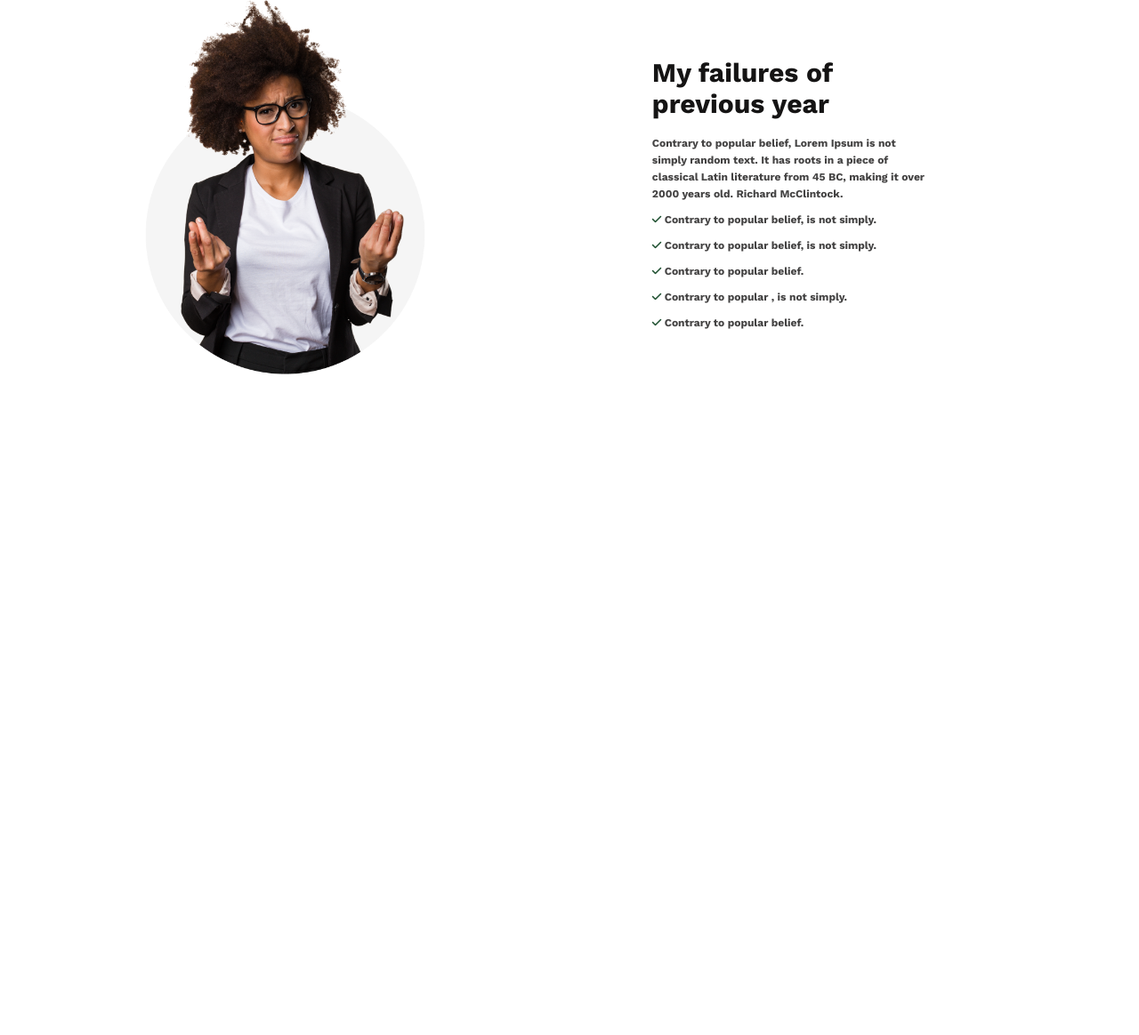
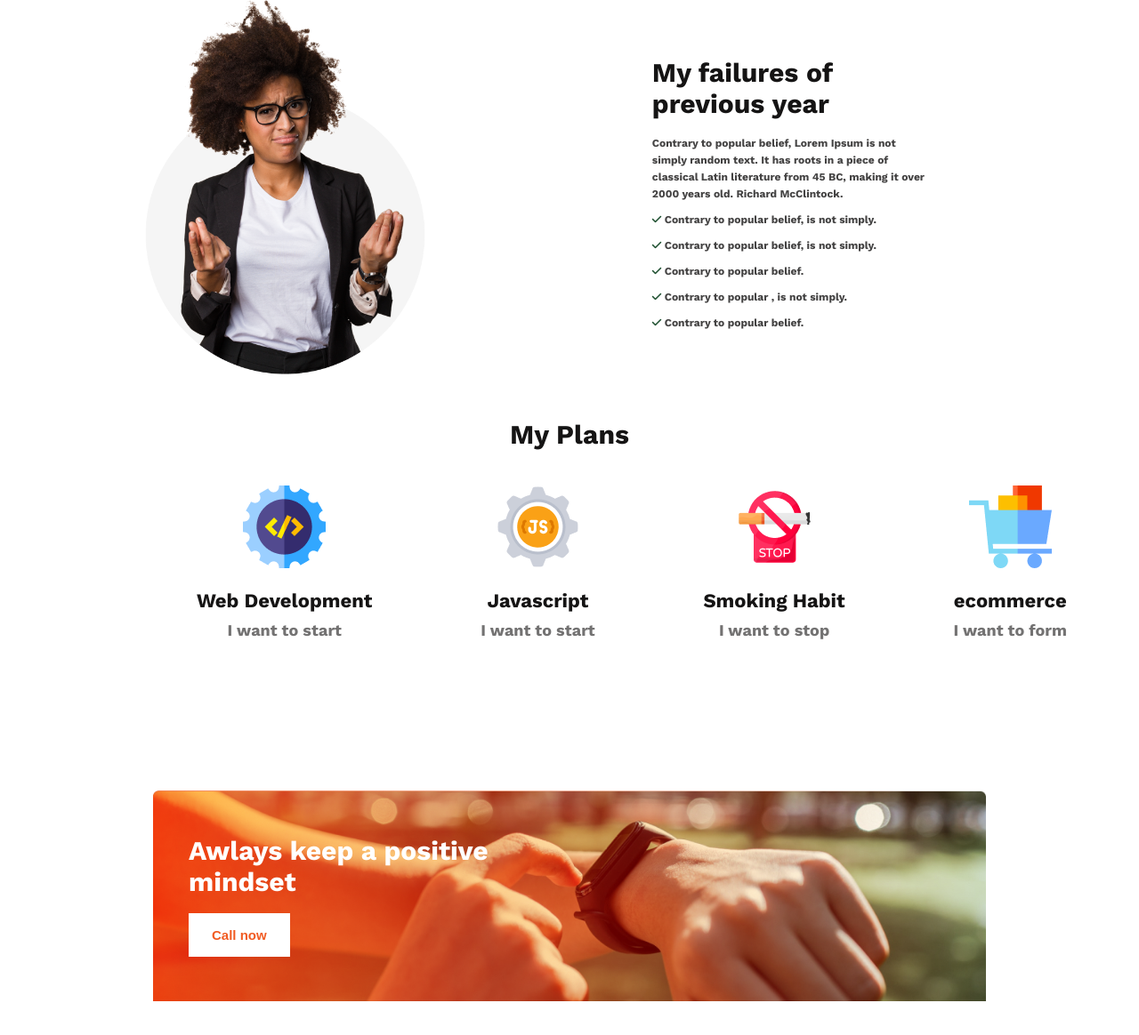
Before and after one commit to Jubayer-Ahmed-Sajid/New-me, a plain HTML site: page index.html in a window 1280 px wide. Shown: the part 914-2078 px from the top of the page at 89% size. Before the commit the page ends 1385 px from the top, so only its background shows below. Drawn offline with nearby package versions, Linux system fonts and the light colour scheme.

Commit message:
watch section completed

```diff
--- a/index.html
+++ b/index.html
@@ -35,6 +35,35 @@
 
             </div>
         </div>
+        <section class="skills">
+            <h3 class="skill caption">My Plans</h3>
+            <div class="skills-icon">
+                <div class="skill-description">
+                    <img src="images/icons/web.png" alt="web">
+                    <h4 class="skill-title">Web Development</h4>
+                    <p class="skill-type">I want to start</p>
+                </div>
+                <div class="skill-description">
+                    <img src="images/icons/js.png" alt="">
+                    <h4 class="skill-title">Javascript</h4>
+                    <p class="skill-type">I want to start</p>
+                </div>
+                <div class="skill-description">
+                    <img src="images/icons/smoke.png" alt="">
+                    <h4 class="skill-title">Smoking Habit</h4>
+                    <p class="skill-type">I want to stop</p>
+                </div>
+                <div class="skill-description">
+                    <img src="images/icons/ecom.png" alt="">
+                    <h4 class="skill-title">ecommerce</h4>
+                    <p class="skill-type">I want to form</p>
+                </div>
+            </div>
+        </section>
+        <section class="watch">
+            <h3 class="watchs caption">Awlays keep a positive <br> mindset</h3>
+            <button class="call">Call now</button>
+        </section>
 
     </main>
     <footer>
--- a/styles/style.css
+++ b/styles/style.css
@@ -64,6 +64,8 @@ body {
     justify-content: space-between;
     align-items: center;
     gap: 100px;
+    background-repeat: no-repeat;
+    background-position: left center;
 }
 
 .person {
@@ -72,6 +74,8 @@ body {
     padding-top: 105px;
     padding-left: 150px;
     margin-bottom: 50px;
+    background-repeat: no-repeat;
+    background-position: bottom center;
 }
 
 
@@ -82,7 +86,8 @@ body {
     padding-bottom: 18px;
 }
 
-.description, .list {
+.description,
+.list {
     color: #444343;
     font-size: 12px;
     font-weight: 400;
@@ -90,8 +95,70 @@ body {
     padding-bottom: 10px;
 }
 
-.year-failure{
+.year-failure {
     margin-right: 241px;
     margin-top: 160px;
     margin-bottom: 70px;
 }
+
+.skills-icon {
+    display: flex;
+    justify-content: space-around;
+    margin-left: 160px;
+    background-color: #FFF;
+    margin-right: 20px;
+    text-align: center;
+}
+
+.skill {
+    text-align: center;
+    padding-bottom: 40px;
+}
+
+.skill-title {
+    color: #151414;
+    text-align: center;
+    font-size: 22px;
+    font-weight: 700;
+    align-content: center;
+    padding-top: 20px;
+    padding-bottom: 10px;
+
+}
+
+.skill-type {
+    color: #737272;
+    text-align: center;
+    font-size: 18px;
+    font-weight: 500;
+}
+
+.skills {
+    margin-bottom: 70px;
+}
+
+.watch {
+    background-image: url(../images/watch.png), url(../images/gradient3.png);
+    background-blend-mode: overlay;
+    background-repeat: no-repeat;
+    background-size: cover;
+    margin: 170px 172px;
+    padding: 50px 40px;
+
+}
+
+.watchs {
+    color: #FFF;
+    font-size: 30px;
+    font-weight: 700;
+}
+
+.call {
+    color: #F15B22;
+    text-align: center;
+    font-size: 15px;
+    font-weight: 600;
+    background-color: #FFF;
+    padding: 16px 26px;
+    border:none;
+}
```
